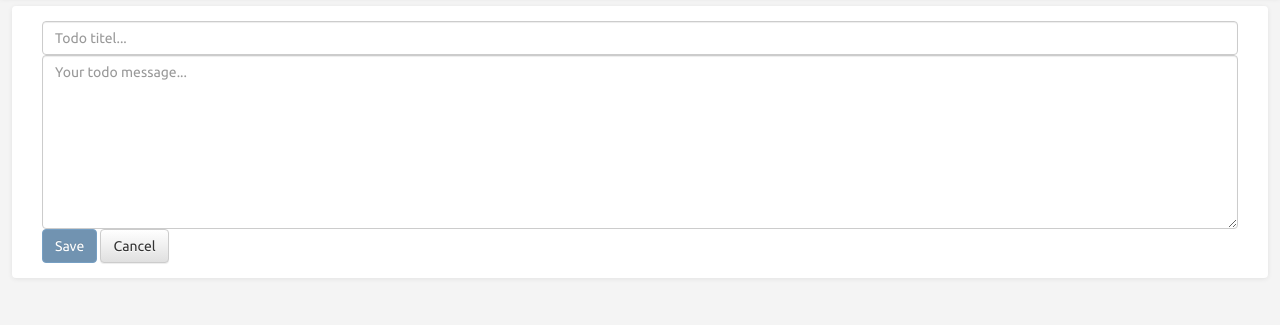
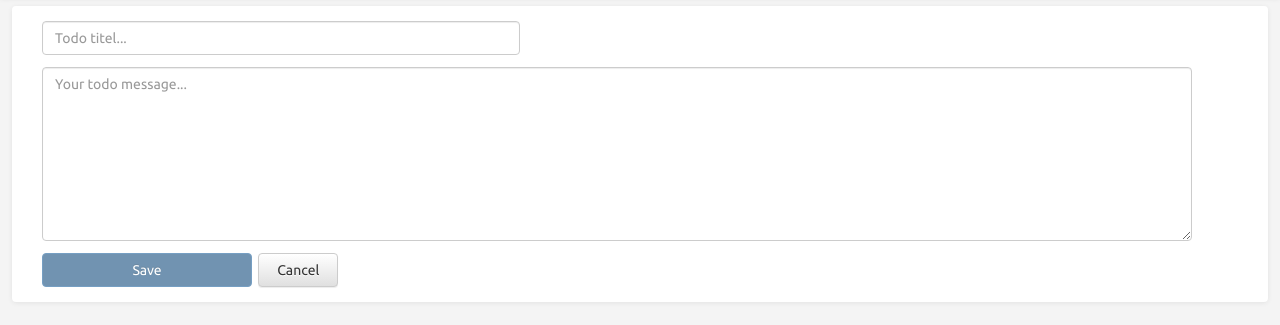
Before and after one commit to d4l-w4r/todo-app, a website: page public/index.html in a window 1280 px wide. Both pictures are taken after a click on the button 1241 px from the left and 23 px from the top of the page. Shown: the part 53-378 px from the top of the page. Drawn offline with Linux system fonts and the light colour scheme; no server answers.

Commit message:
Improved styling for creating new todo dialog a bit. Will come back to it on the 'improve design' task

```diff
--- a/public/css/test.css
+++ b/public/css/test.css
@@ -139,3 +139,24 @@ body {
       top: 20px;
       left: 12px;
     }
+
+    /*New Todo Dialog*/
+    .new-todo-title {
+      margin-bottom: 12px;
+      width: 40%;
+    }
+
+    .new-todo-body {
+      margin-bottom: 12px;
+      max-width: 1150px;
+      min-width: 600px;
+    }
+
+    .todo-creator .todo-body .btn-primary {
+      width: 210px;
+      margin-right: 3px;
+    }
+
+    .todo-creator .todo-body .btn.btn-default {
+      width: 80px !important;
+    }
--- a/public/index.html
+++ b/public/index.html
@@ -34,8 +34,8 @@
       <div class="row row-eq-height">
         <div class="todo-creator col-sm-12 msg" ng-hide="formHidden">
           <form class="todo-body" name="newTodoForm">
-            <input type="text" class="form-control" placeholder="Todo titel..." ng-model="newTodo.todoTitle" required>
-            <textarea type="text" class="form-control" placeholder="Your todo message..." rows="8" cols="40" ng-model="newTodo.todoBody"></textarea>
+            <input type="text" class="form-control new-todo-title" placeholder="Todo titel..." ng-model="newTodo.todoTitle" required>
+            <textarea resize="false" type="text" class="form-control new-todo-body" placeholder="Your todo message..." rows="8" cols="40" ng-model="newTodo.todoBody"></textarea>
 
             <button class="btn btn-primary" type="submit" name="save-btn" ng-disabled="newTodoForm.$invalid" ng-click="saveNewTodo()">Save</button>
             <button class="btn btn-default" type="reset" name="cancel-btn" ng-click="discardNewTodo()">Cancel</button>
```
Also changed, not shown: README.md.
